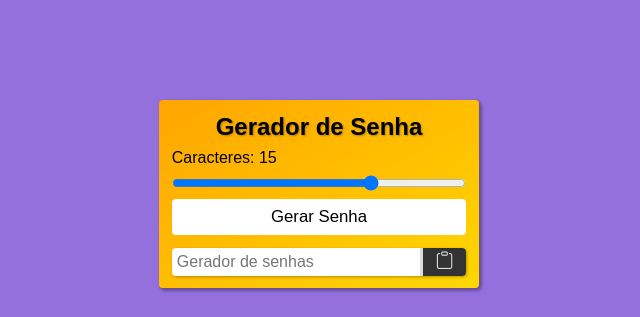
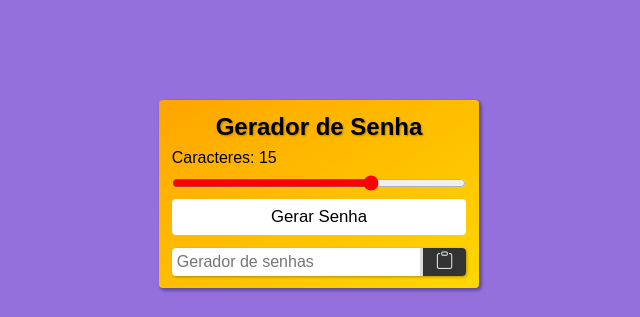
Before and after one commit to S1NS3RO/Password-Generator, a plain HTML site: page index.html in a window 1280 px wide. Shown: the top 317 px of the page, without its empty margins (321-961 px from the left). Drawn offline with nearby package versions, Linux system fonts and the light colour scheme.

Commit message:
update style.css

```diff
--- a/style.css
+++ b/style.css
@@ -44,6 +44,7 @@ main {
 #length-bar {
   cursor: pointer;
   outline: none;
+  accent-color: red;
 }
 
 #size-char {
```
